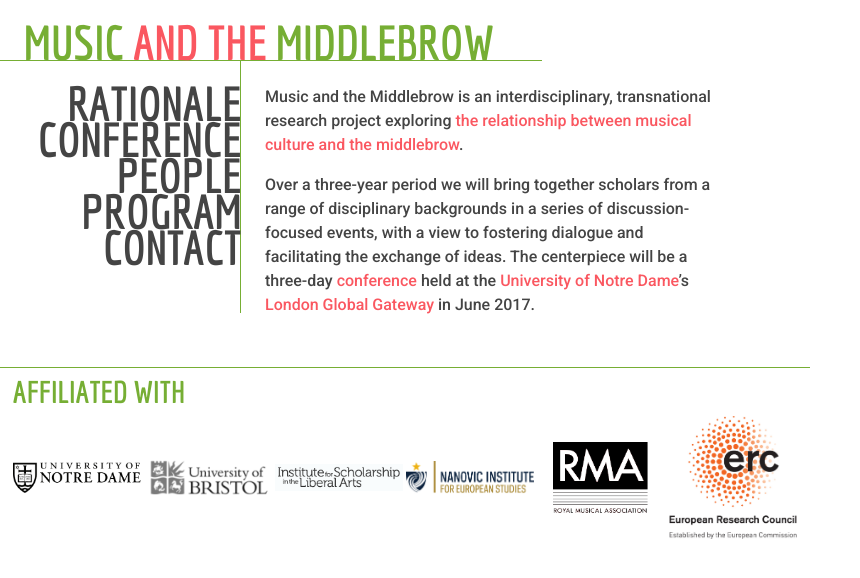
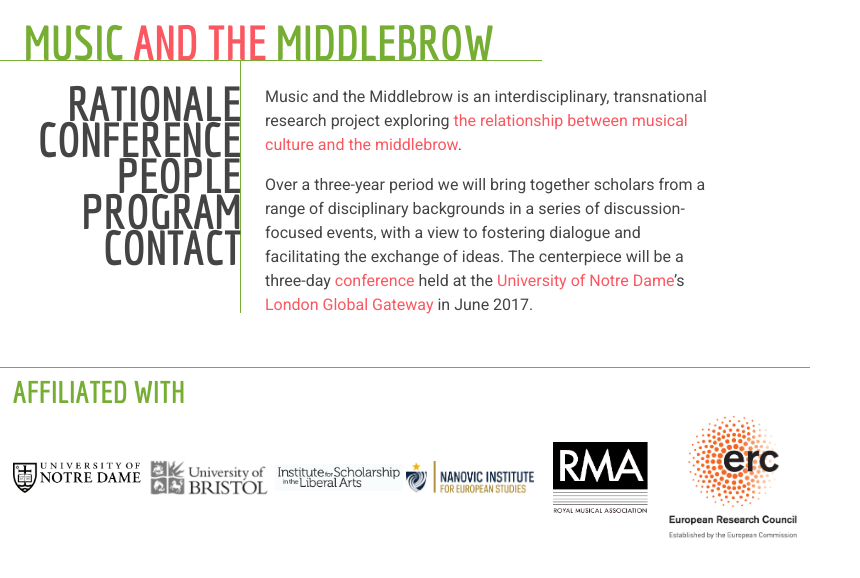
Before and after one commit to musicandthemiddlebrow/musicandthemiddlebrow.github.io, a Jekyll site: the page built from index.html, in a window 1280 px wide. Shown: the top 578 px of the page, without its empty margins (0-860 px from the left). Built offline with Jekyll 4.4.1, drawn with Linux system fonts in a browser that asks for light colours.

Commit message:
Reduce default body weight to 400

```diff
--- a/_layouts/default.html
+++ b/_layouts/default.html
@@ -8,7 +8,7 @@
       <meta name="viewport" content="width=device-width, initial-scale=1">
 
       <link rel="stylesheet" href="https://fonts.googleapis.com/css?family=Economica:700">
-      <link rel="stylesheet" href="https://fonts.googleapis.com/css?family=Roboto:500">
+      <link rel="stylesheet" href="https://fonts.googleapis.com/css?family=Roboto:400">
       <link rel="stylesheet" href="{{ '/css/main.css' | prepend: site.baseurl }}">
   </head>
   <body>
--- a/css/main.css
+++ b/css/main.css
@@ -6,7 +6,7 @@
   margin: 0;
   font-family: 'Roboto', sans-serif;
   font-size: 16px;
-  font-weight: 500;
+  font-weight: 400;
   color: #444;
 }
 
```
